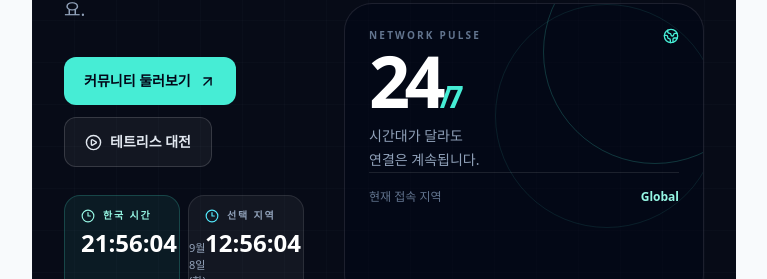
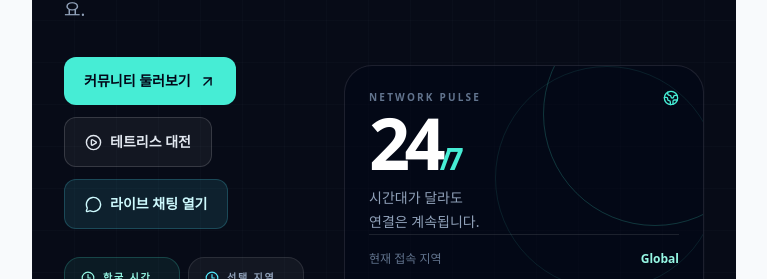
Before and after one commit to juyeonglee911029/gyopo, a Next.js app: page / in a window 1280 px wide. Shown: the part 926-1205 px from the top of the page, without its empty margins (224-991 px from the left). Built offline with nearby package versions, Linux system fonts and the light colour scheme; no server answers.

Commit message:
Show global content and live lounge

```diff
--- a/src/app/page.tsx
+++ b/src/app/page.tsx
@@ -3,7 +3,7 @@
 import Link from 'next/link';
 import BannerAd from '@/components/ads/BannerAd';
 import { useGlobalStore } from '@/store/useGlobalStore';
-import { ArrowUpRight, BriefcaseBusiness, CircleDollarSign, Globe2, Megaphone, Newspaper, PlayCircle, ShoppingBag, Sparkles, Store, UsersRound, Video } from 'lucide-react';
+import { ArrowUpRight, BriefcaseBusiness, CircleDollarSign, Globe2, Megaphone, MessageCircle, Newspaper, PlayCircle, ShoppingBag, Sparkles, Store, UsersRound, Video } from 'lucide-react';
 import { useEffect, useState } from 'react';
 import { listDocuments } from '@/lib/firebase';
 import WorldClock from '@/components/layout/WorldClock';
@@ -59,6 +59,9 @@ export default function Home() {
               <Link href="/games" className="inline-flex items-center gap-2 rounded-xl border border-white/15 bg-white/5 px-5 py-3.5 text-sm font-bold text-slate-200 transition hover:border-teal-300/40 hover:bg-teal-300/10 hover:text-teal-200">
                 <PlayCircle size={17} /> 테트리스 대전
               </Link>
+              <button onClick={() => window.dispatchEvent(new Event('gyopo-open-global-chat'))} className="inline-flex items-center gap-2 rounded-xl border border-cyan-300/20 bg-cyan-300/10 px-5 py-3.5 text-sm font-bold text-cyan-100 transition hover:border-cyan-200/50 hover:bg-cyan-300/20">
+                <MessageCircle size={17} /> 라이브 채팅 열기
+              </button>
             </div>
             <WorldClock />
           </div>
```
